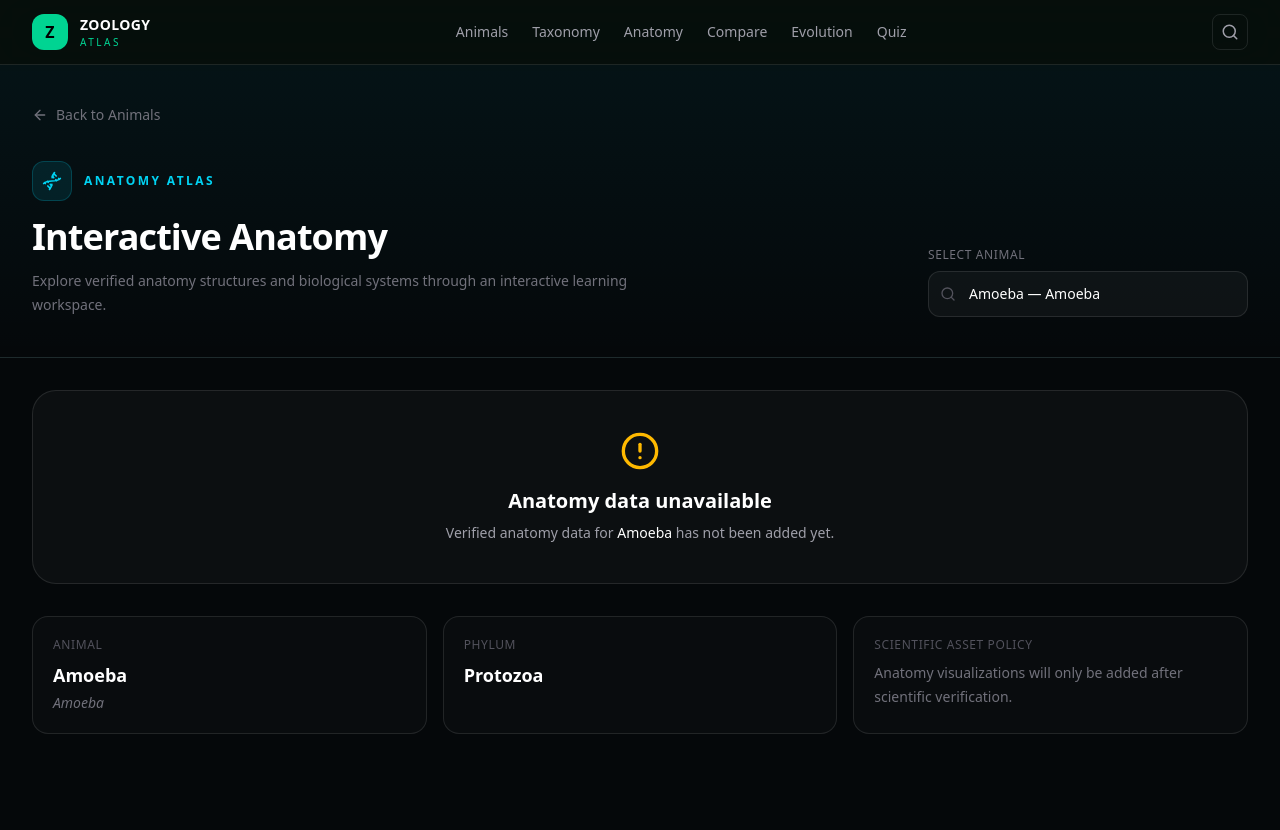
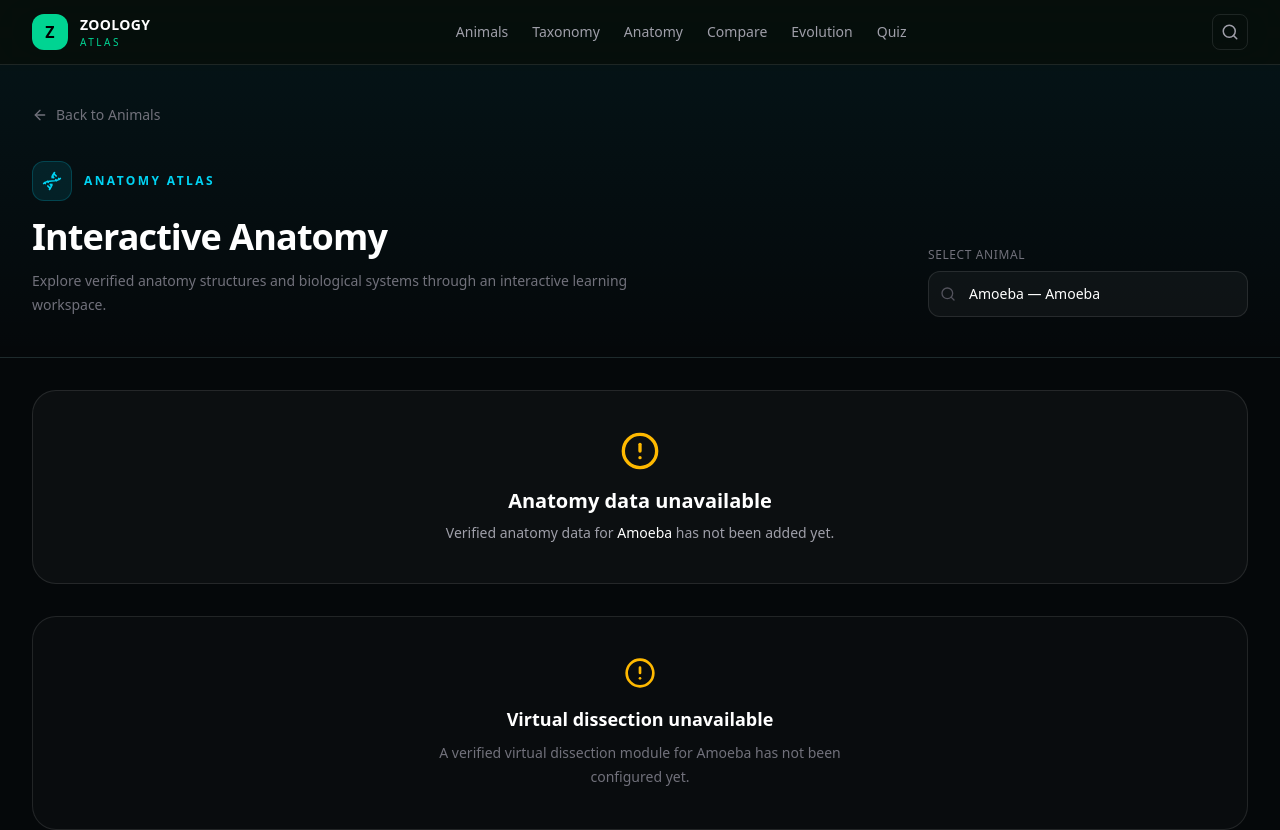
Before and after one commit to kamrulhasanbullet/zoology-atlas, a Next.js app: page /anatomy in a window 1280 px wide. Shown: the top 830 px of the page. Built offline with nearby package versions, Linux system fonts and the light colour scheme.

Commit message:
feat: add VirtualDissection component to AnatomyPage - Integrated VirtualDissection for enhanced interactive exploration of selected animal anatomy.

```diff
--- a/app/anatomy/page.tsx
+++ b/app/anatomy/page.tsx
@@ -7,6 +7,7 @@ import { ArrowLeft, Dna, Search } from "lucide-react";
 
 import { animals } from "@/data/animals";
 import AnatomyViewer from "@/components/anatomy/AnatomyViewer";
+import VirtualDissection from "@/components/anatomy/VirtualDissection";
 
 export default function AnatomyPage() {
   const router = useRouter();
@@ -125,8 +126,16 @@ export default function AnatomyPage() {
       </section>
 
       {/* Viewer */}
-      <section className="mx-auto max-w-7xl px-6 py-8 lg:px-8">
-        <AnatomyViewer key={selectedAnimal.slug} animal={selectedAnimal} />
+      <section className="mx-auto max-w-7xl space-y-8 px-6 py-8 lg:px-8">
+        <AnatomyViewer
+          key={`viewer-${selectedAnimal.slug}`}
+          animal={selectedAnimal}
+        />
+
+        <VirtualDissection
+          key={`dissection-${selectedAnimal.slug}`}
+          animal={selectedAnimal}
+        />
       </section>
 
       {/* Footer information */}
```
